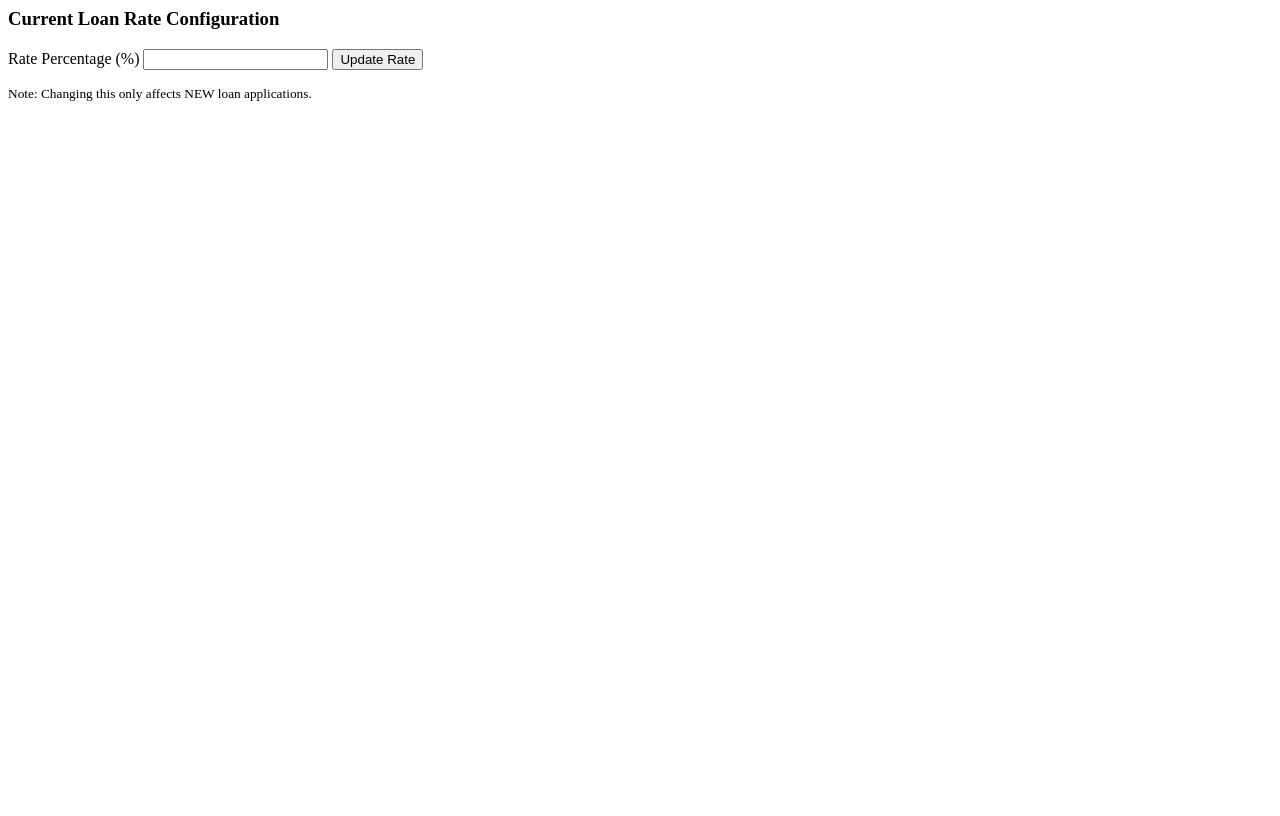
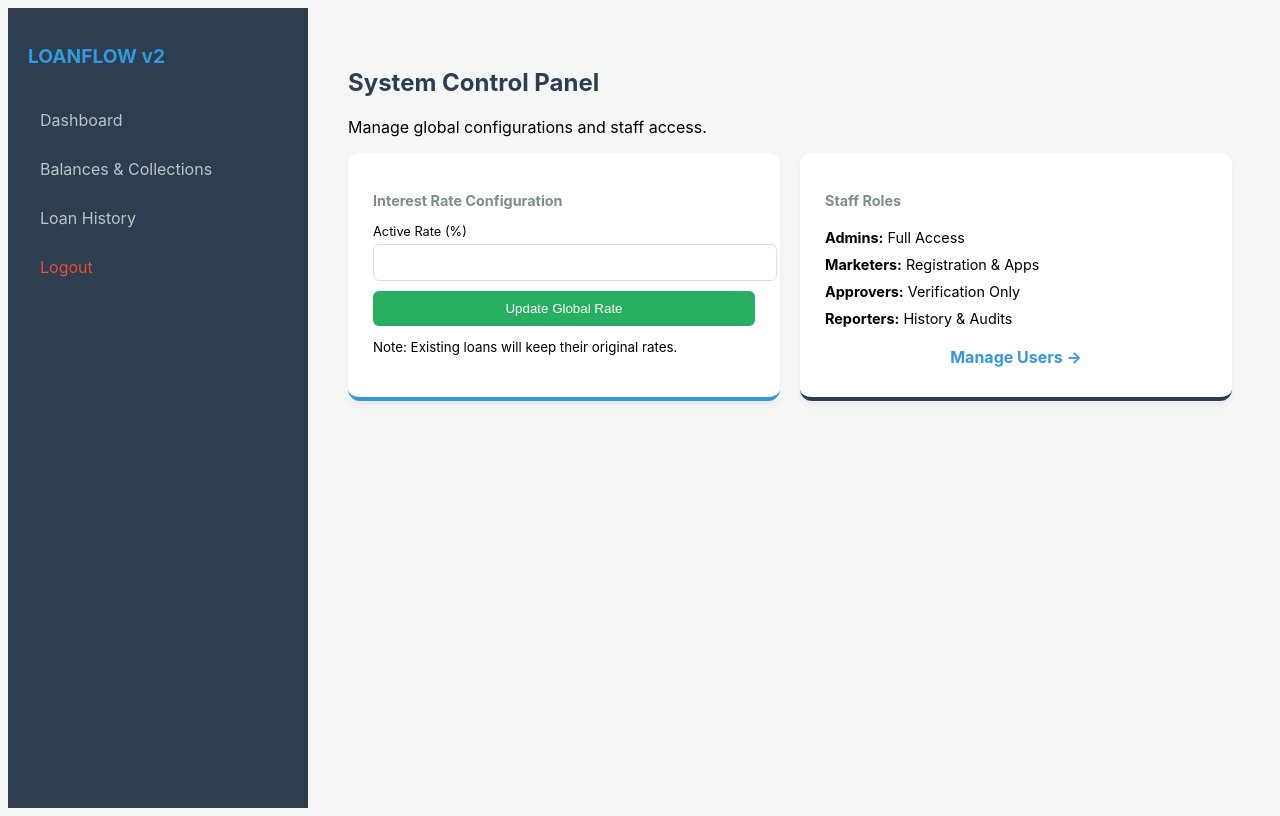
Before and after one commit to davydavecom-sys/loanapp, a Python web app: template templates/settings.html in a window 1280 px wide. Before the commit the page ends 101 px from the top, so only its background shows below. Run offline with Jinja, Linux system fonts and the light colour scheme; the template is opened without the code that fills it, so the values that code supplies are empty.

Commit message:
Update settings.html

```diff
--- a/templates/settings.html
+++ b/templates/settings.html
@@ -1,9 +1,33 @@
-<div class="card">
-    <h3>Current Loan Rate Configuration</h3>
-    <form action="/update-rate" method="POST">
-        <label>Rate Percentage (%)</label>
-        <input type="number" step="0.01" name="new_rate" value="{{ current_rate.percentage }}">
-        <button type="submit" class="btn-success">Update Rate</button>
-    </form>
-    <p><small>Note: Changing this only affects NEW loan applications.</small></p>
+{% extends "layout.html" %}
+{% block content %}
+<h2 style="color: var(--primary);">System Control Panel</h2>
+<p>Manage global configurations and staff access.</p>
+
+<div class="stats-grid">
+    <div class="stat-card" style="border-bottom-color: var(--accent);">
+        <h3>Interest Rate Configuration</h3>
+        <form action="/update-rate" method="POST" style="margin-top: 15px;">
+            <label style="display:block; font-size: 0.8rem; margin-bottom: 5px;">Active Rate (%)</label>
+            <input type="number" step="0.01" name="new_rate"
+                   value="{{ current_rate.percentage }}"
+                   style="width: 100%; padding: 10px; margin-bottom: 10px; border: 1px solid #ddd; border-radius: 6px;">
+
+            <button type="submit" style="background: var(--success); color: white; border: none; padding: 10px; width: 100%; border-radius: 6px; cursor: pointer;">
+                Update Global Rate
+            </button>
+        </form>
+        <p style="margin-top: 10px;"><small color="#7f8c8d">Note: Existing loans will keep their original rates.</small></p>
+    </div>
+
+    <div class="stat-card" style="border-bottom-color: var(--primary);">
+        <h3>Staff Roles</h3>
+        <ul style="list-style: none; padding: 0; font-size: 0.9rem;">
+            <li style="padding: 5px 0;"><strong>Admins:</strong> Full Access</li>
+            <li style="padding: 5px 0;"><strong>Marketers:</strong> Registration & Apps</li>
+            <li style="padding: 5px 0;"><strong>Approvers:</strong> Verification Only</li>
+            <li style="padding: 5px 0;"><strong>Reporters:</strong> History & Audits</li>
+        </ul>
+        <a href="/manage-users" style="display: block; text-align: center; margin-top: 15px; color: var(--accent); text-decoration: none; font-weight: bold;">Manage Users →</a>
+    </div>
 </div>
+{% endblock %}
```
